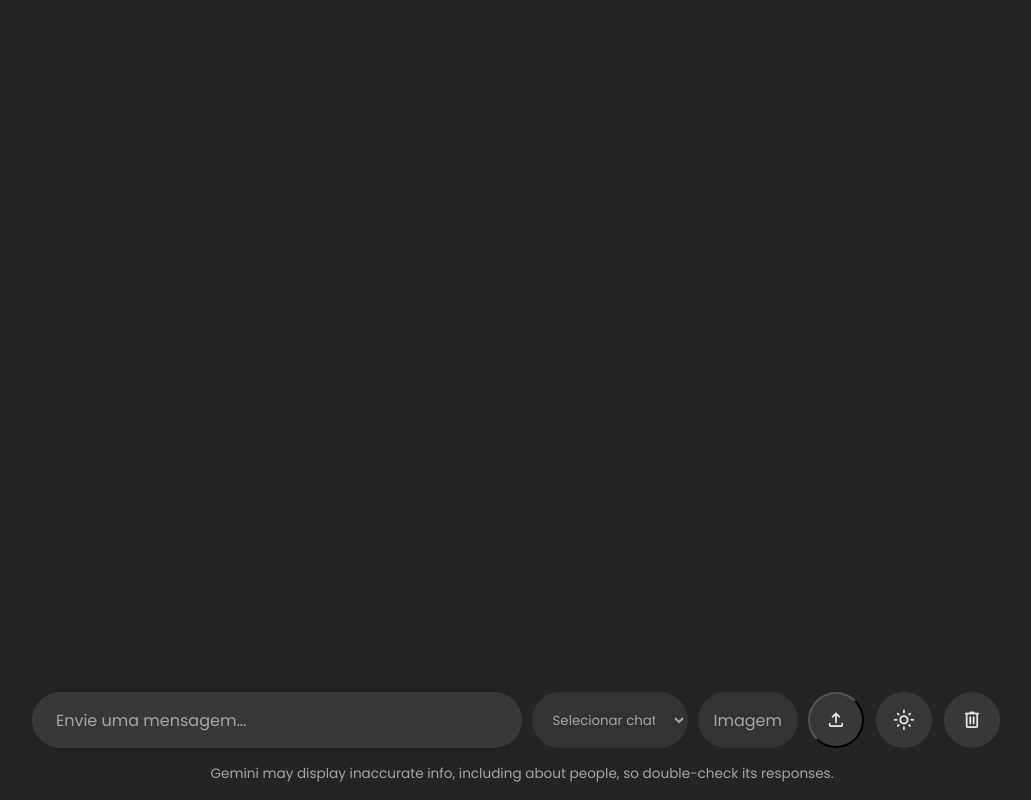
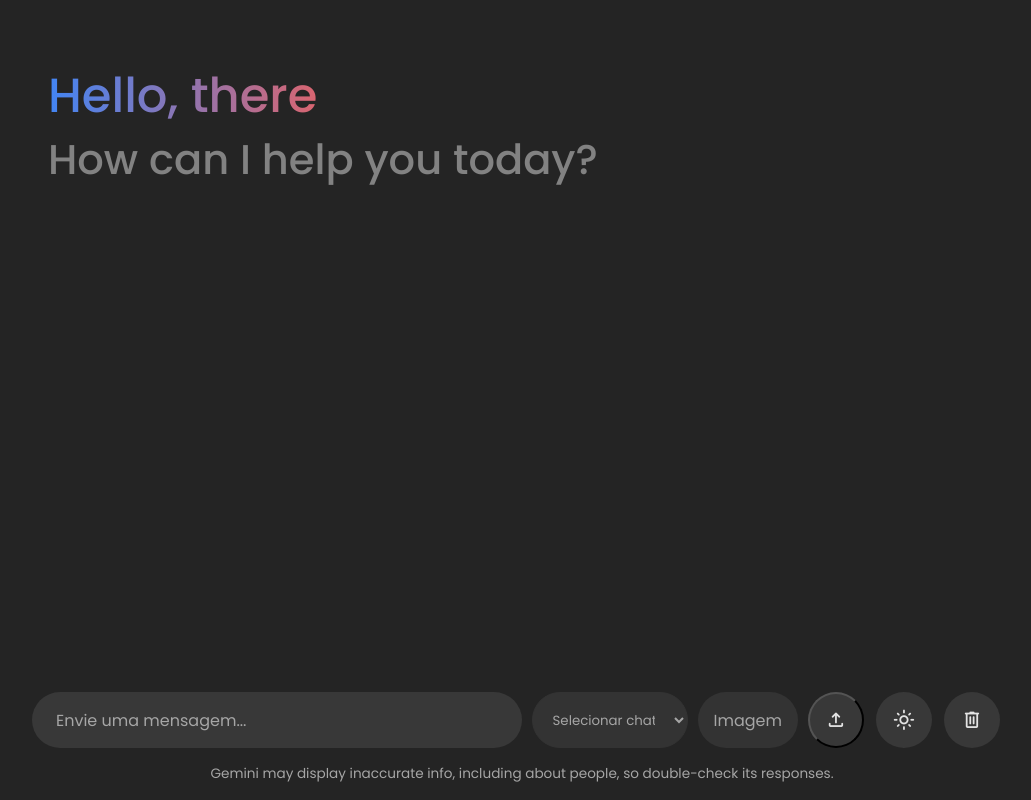
Before and after one commit to gabrielalmeid4/chatbot-gemini-v2, a website: page chatbot-gemini/index.html in a window 1280 px wide. Shown: the whole page, without its empty margins (118-1149 px from the left). Drawn offline with nearby package versions, Linux system fonts and the light colour scheme.

Commit message:
Update index.html

```diff
--- a/chatbot-gemini/index.html
+++ b/chatbot-gemini/index.html
@@ -9,6 +9,11 @@
   <link rel="stylesheet" href="style.css">
 </head>
 <body>
+    <header class="header">
+    <!-- Header Greetings -->
+    <h1 class="title">Hello, there</h1>
+    <p class="subtitle">How can I help you today?</p>
+  </header>
 
   <!-- Chat List / Container -->
   <div class="chat-list"></div>
```
